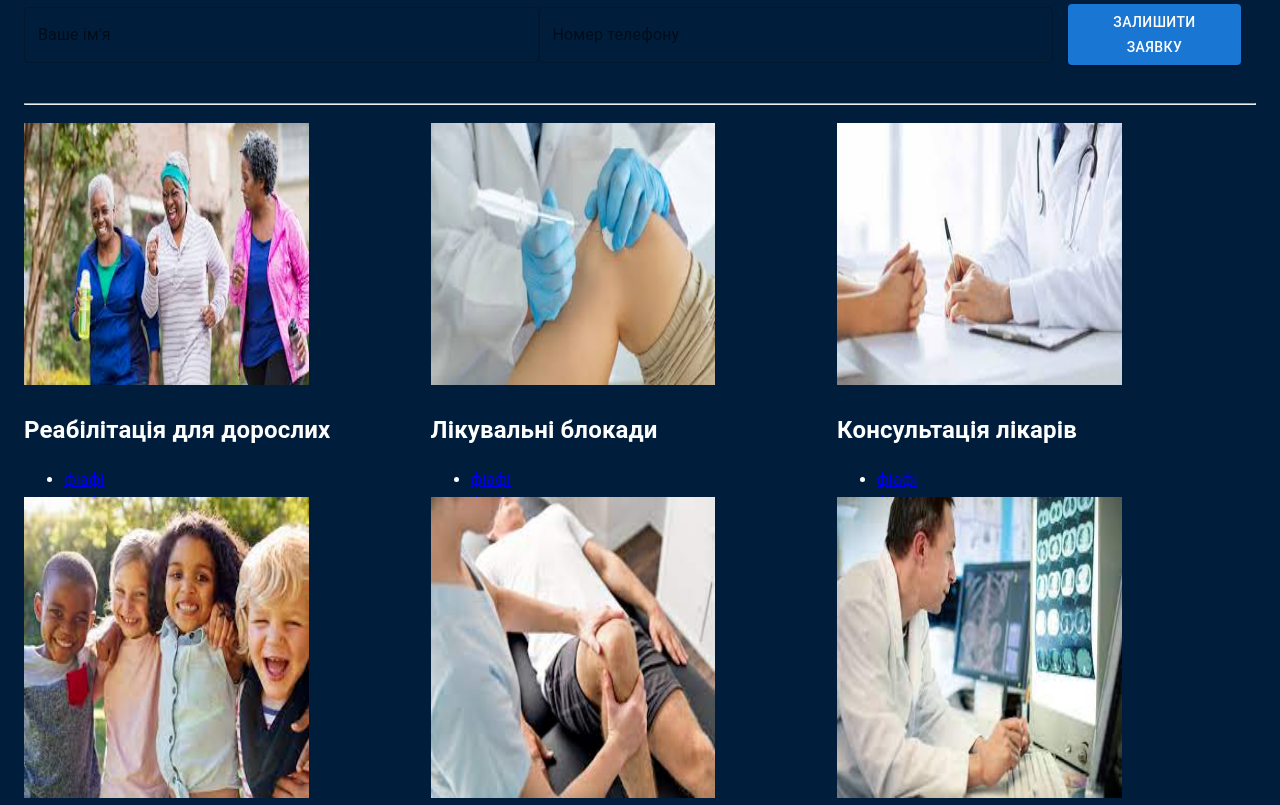
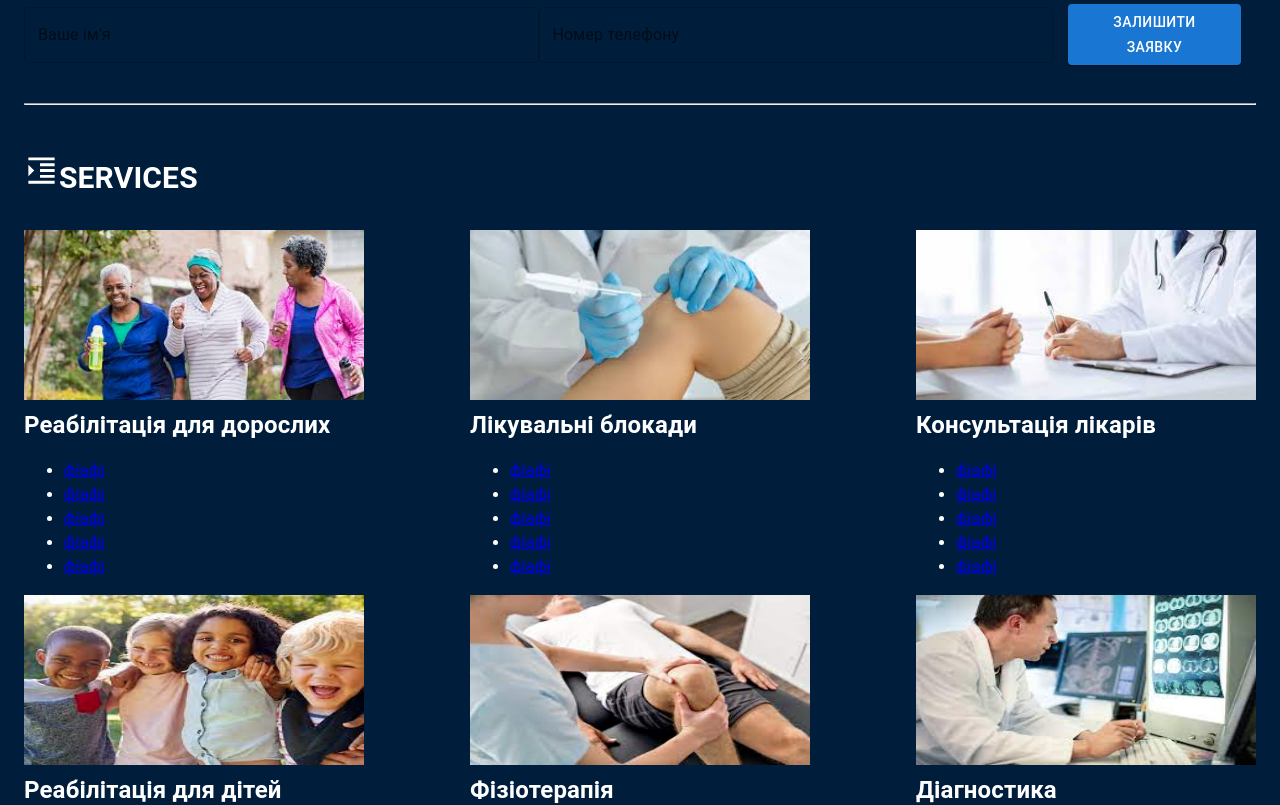
Before and after one commit to filipovandrij/rehabilitation, a React (Create React App) app: page / in a window 1280 px wide. Shown: the part 1400-2205 px from the top of the page. Built offline with nearby package versions, Linux system fonts and the light colour scheme.

Commit message:
make main section

```diff
--- a/src/container/Main/Main.scss
+++ b/src/container/Main/Main.scss
@@ -48,16 +48,23 @@ main {
     }
 
     .container_inner_about {
+        height: auto;
+        margin: 0 auto;
         display: flex;
         flex-wrap: wrap;
+        justify-content: space-between;
 
         .cart-about {
-            min-width: 33%;
-            height: auto;
+            height: 100%;
+            min-width: 26%;
+
+            h2 {
+                margin: auto;
+            }
 
             img {
-                width: 70%;
-                height: 70%;
+                width: 340px;
+                height: 170px;
             }
         }
     }
--- a/src/container/Main/Main.tsx
+++ b/src/container/Main/Main.tsx
@@ -15,7 +15,6 @@ type Props = {}
 
 const Main = (props: Props) => {
     return (
-        <StyledEngineProvider injectFirst>
         <main>
             <Slider></Slider>
 
@@ -31,15 +30,13 @@ const Main = (props: Props) => {
                     <p>вислів</p>
                     <article>
                         ARTICLE Lorem ipsum dolor, sit amet consectetur
-                            adipisicing elit. Est illum deleniti qui nisi, vel
-                            ea dolore minus assumenda. Odit perferendis
-                            consectetur itaque repellendus rem corrupti laborum
-                            exercitationem provident. Sunt, dolor.
+                        adipisicing elit. Est illum deleniti qui nisi, vel ea
+                        dolore minus assumenda. Odit perferendis consectetur
+                        itaque repellendus rem corrupti laborum exercitationem
+                        provident. Sunt, dolor.
                     </article>
                     <p>Мета - яка мета</p>
-                        <Button variant="contained">
-                            Дізнатись трохи більше
-                        </Button>
+                    <Button variant="contained">Дізнатись трохи більше</Button>
                 </div>
                 <div className="about_video">
                     <ReactPlayer
@@ -74,16 +71,20 @@ const Main = (props: Props) => {
                             label="Номер телефону"
                             variant="outlined"
                         />
-                            <Button
-                                className="call-back-btn"
-                                variant="contained"
-                            >
+                        <Button className="call-back-btn" variant="contained">
                             Залишити заявку
                         </Button>
                     </form>
                     <hr />
                 </section>
                 <section className="section_about_services">
+                    <h3>
+                        <FormatIndentIncreaseOutlinedIcon
+                            fontSize="large"
+                            className="h3_icon"
+                        />
+                        SERVICES
+                    </h3>
                     <div className="container_inner_about">
                         <div className="cart-about">
                             <img src="/images/cart_adult.png" alt="img" />
@@ -107,10 +108,7 @@ const Main = (props: Props) => {
                             </ul>
                         </div>
                         <div className="cart-about">
-                                <img
-                                    src="/images/cart_injection.png"
-                                    alt="img"
-                                />
+                            <img src="/images/cart_injection.png" alt="img" />
                             <h2>Лікувальні блокади</h2>
                             <ul>
                                 <li>
@@ -155,10 +153,7 @@ const Main = (props: Props) => {
                             </ul>
                         </div>
                         <div className="cart-about">
-                                <img
-                                    src="/images/cart_children.png"
-                                    alt="img"
-                                />
+                            <img src="/images/cart_children.png" alt="img" />
                             <h2>Реабілітація для дітей</h2>
                             <ul>
                                 <li>
@@ -203,10 +198,7 @@ const Main = (props: Props) => {
                             </ul>
                         </div>
                         <div className="cart-about">
-                                <img
-                                    src="/images/cart_diagnostic.png"
-                                    alt="img"
-                                />
+                            <img src="/images/cart_diagnostic.png" alt="img" />
                             <h2>Діагностика</h2>
                             <ul>
                                 <li>
@@ -228,10 +220,12 @@ const Main = (props: Props) => {
                         </div>
                     </div>
                 </section>
+            </Container>
+            <section className="section_injections"></section>
+            <Container maxWidth="xl">
                 <section className="section_about_treatment"></section>
             </Container>
         </main>
-        </StyledEngineProvider>
     )
 }
 export default Main
```
Lines whose indentation alone changed are shown as unchanged.
